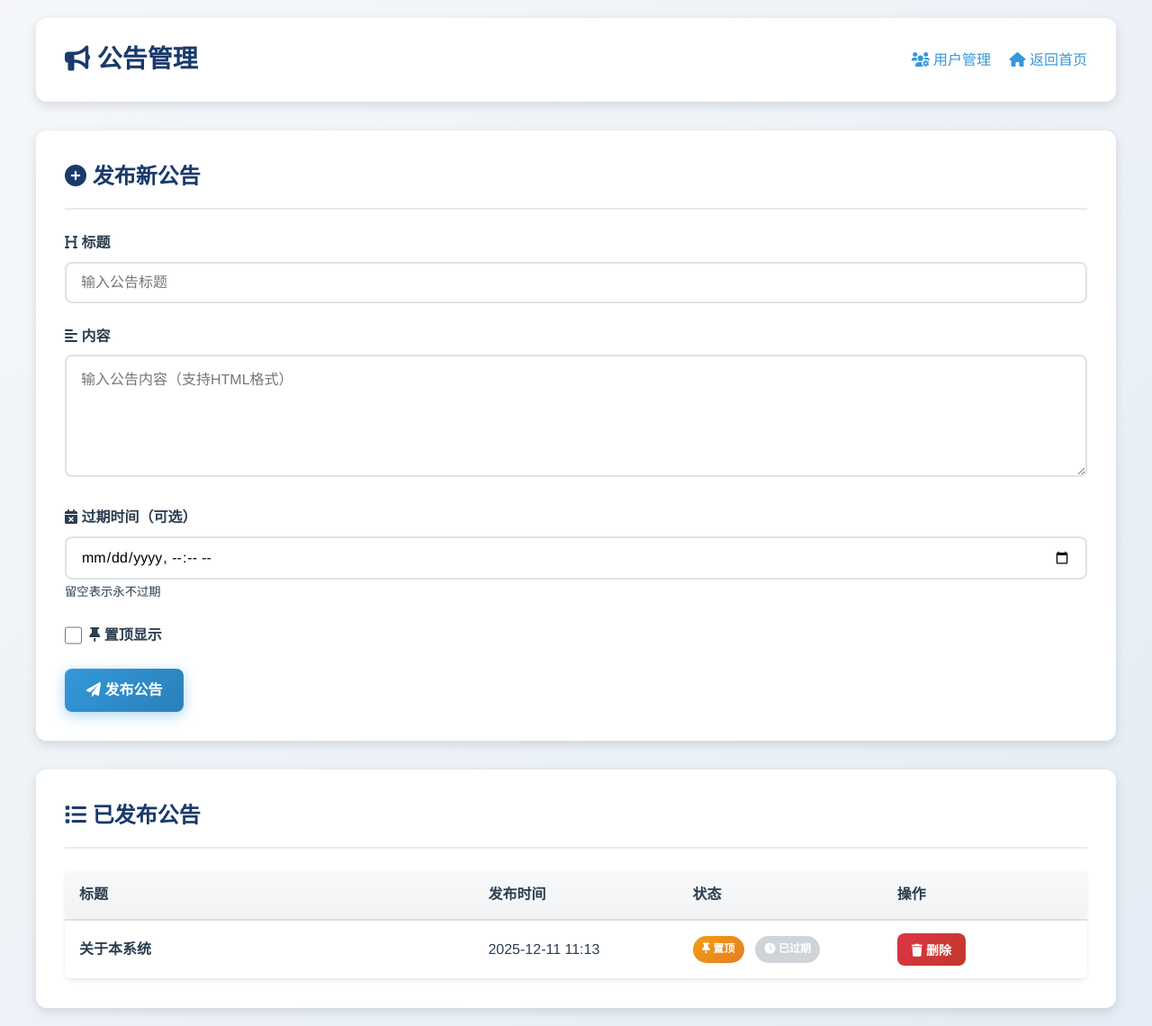
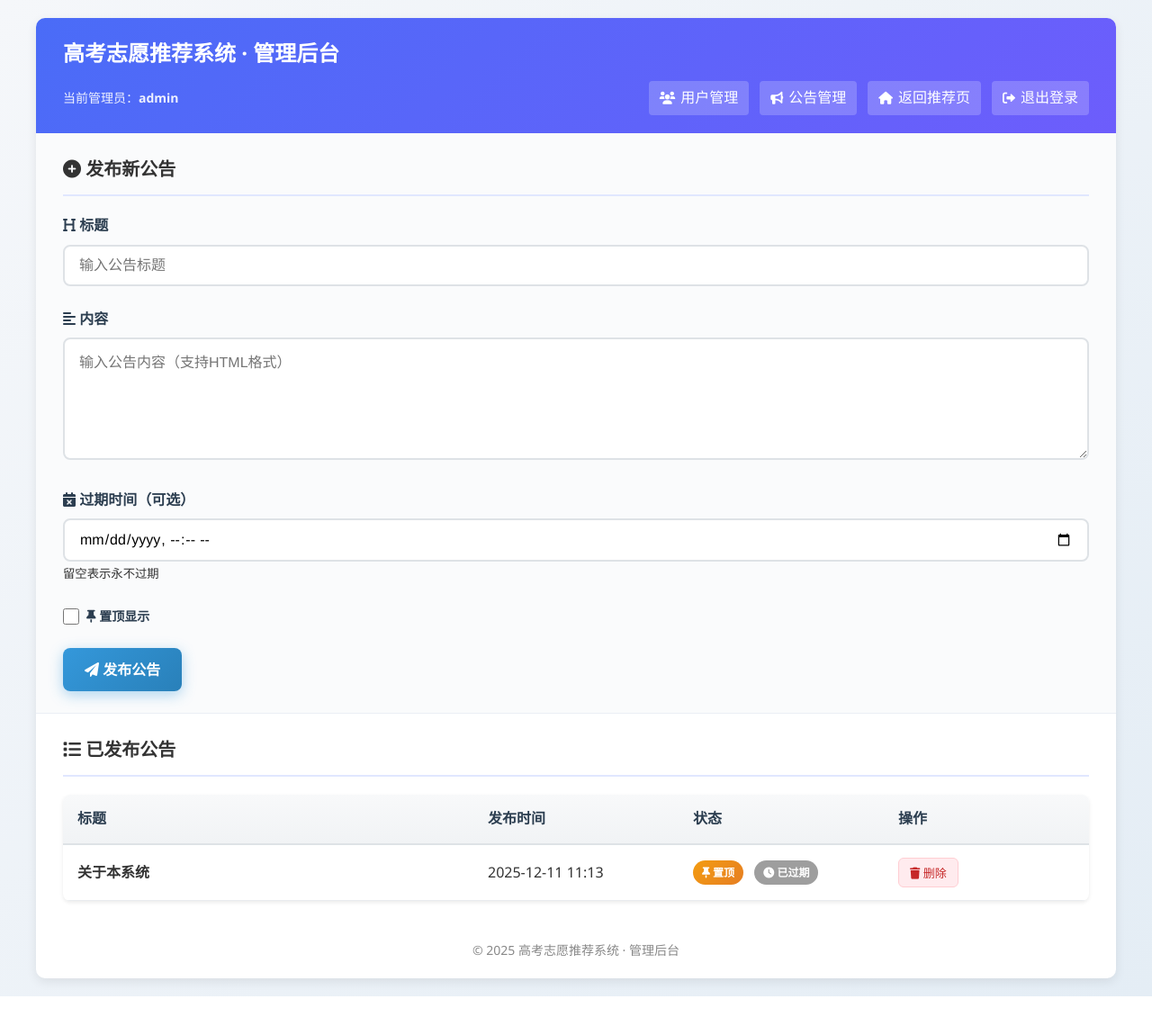
Before and after one commit to FairyBlue7/college-recommended-system, a Flask app: page /admin/announcements in a window 1280 px wide. Shown: the whole page at 90% size. After the commit the page ends 1107 px from the top, so only its background shows below. Run offline with Flask 3, Linux system fonts and the light colour scheme; a user stored in the database is signed in; data comes from the database, SQL or seed files in the repository.

Commit message:
Fix admin interface layout and add unified navigation with Font Awesome icons
Co-authored-by: FairyBlue7 <234391780+FairyBlue7@users.noreply.github.com>

```diff
--- a/college-recommender/templates/admin_announcements.html
+++ b/college-recommender/templates/admin_announcements.html
@@ -8,7 +8,16 @@
     <link rel="stylesheet" href="{{ url_for('static', filename='css/styles.css') }}">
     <link rel="stylesheet" href="https://cdnjs.cloudflare.com/ajax/libs/font-awesome/6.0.0/css/all.min.css">
     <style>
+        /* Base Styles */
+        * {
+            margin: 0;
+            padding: 0;
+            box-sizing: border-box;
+            font-family: "Segoe UI", "Microsoft YaHei", sans-serif;
+        }
         body {
+            background-color: #f5f7fa;
+            color: #333;
             padding: 20px;
             min-height: 100vh;
         }
@@ -16,69 +25,93 @@
         .container {
             max-width: 1200px;
             margin: 0 auto;
+            background: white;
+            border-radius: 10px;
+            box-shadow: 0 4px 12px rgba(0,0,0,0.08);
+            overflow: hidden;
         }
 
+        /* Header Styles - Match admin.html */
         .header {
-            background: white;
-            padding: 1.5rem 2rem;
-            border-radius: var(--radius-lg);
-            margin-bottom: 2rem;
-            box-shadow: var(--shadow-md);
+            background: linear-gradient(135deg, #4a6cf7, #6d5dfc);
+            color: white;
+            padding: 20px 30px;
+        }
+
+        .header h1 {
+            font-size: 24px;
+            font-weight: 600;
+            margin-bottom: 12px;
+        }
+
+        .header-bottom {
             display: flex;
             justify-content: space-between;
             align-items: center;
         }
 
-        .header h1 {
-            font-size: 1.75rem;
-            color: var(--primary-dark);
-            margin: 0;
+        .user-info {
+            font-size: 14px;
+            opacity: 0.9;
+        }
+
+        .header-actions {
+            display: flex;
+            gap: 12px;
         }
 
         .header-actions a {
+            color: white;
             text-decoration: none;
-            color: var(--accent);
-            font-weight: 500;
-            margin-left: 1rem;
-            transition: color var(--transition-base);
+            padding: 6px 12px;
+            border-radius: 4px;
+            background: rgba(255,255,255,0.2);
+            transition: background 0.2s;
+            display: inline-flex;
+            align-items: center;
+            gap: 6px;
         }
 
         .header-actions a:hover {
-            color: var(--accent-hover);
+            background: rgba(255,255,255,0.3);
         }
 
+        .header-actions a i {
+            font-size: 14px;
+        }
+
+        /* Content Sections */
         .form-section {
-            background: white;
-            padding: 2rem;
-            border-radius: var(--radius-lg);
-            box-shadow: var(--shadow-md);
-            margin-bottom: 2rem;
+            padding: 24px 30px;
+            background: #fafbfc;
+            border-bottom: 1px solid #eaeef5;
         }
 
         .form-section h2 {
-            font-size: 1.5rem;
-            color: var(--primary-dark);
-            margin-bottom: 1.5rem;
-            padding-bottom: 1rem;
-            border-bottom: 2px solid var(--gray-200);
+            font-size: 20px;
+            color: #333;
+            margin-bottom: 20px;
+            padding-bottom: 12px;
+            border-bottom: 2px solid #e0e7ff;
         }
 
         .checkbox-wrapper {
             display: flex;
             align-items: center;
-            gap: 0.5rem;
-            margin-top: 0.5rem;
+            gap: 8px;
+            margin-top: 8px;
         }
 
         .checkbox-wrapper input[type="checkbox"] {
-            width: 1.2rem;
-            height: 1.2rem;
+            width: 18px;
+            height: 18px;
             cursor: pointer;
         }
 
         .checkbox-wrapper label {
             cursor: pointer;
             margin: 0;
+            font-size: 14px;
         }
 
         textarea.form-control {
@@ -87,31 +120,29 @@
         }
 
         .list-section {
-            background: white;
-            padding: 2rem;
-            border-radius: var(--radius-lg);
-            box-shadow: var(--shadow-md);
+            padding: 24px 30px;
         }
 
         .list-section h2 {
-            font-size: 1.5rem;
-            color: var(--primary-dark);
-            margin-bottom: 1.5rem;
-            padding-bottom: 1rem;
-            border-bottom: 2px solid var(--gray-200);
+            font-size: 20px;
+            color: #333;
+            margin-bottom: 20px;
+            padding-bottom: 12px;
+            border-bottom: 2px solid #e0e7ff;
         }
 
         .table {
-            margin-top: 1rem;
+            margin-top: 16px;
         }
 
+        /* Badges */
         .badge {
             display: inline-block;
-            padding: 0.35rem 0.65rem;
+            padding: 4px 10px;
             border-radius: 20px;
-            font-size: 0.75rem;
+            font-size: 12px;
             font-weight: 600;
-            margin-right: 0.5rem;
+            margin-right: 8px;
         }
 
         .badge-pinned {
@@ -120,32 +151,43 @@
         }
 
         .badge-expired {
-            background: var(--gray-400);
+            background: #9e9e9e;
             color: white;
         }
 
+        /* Buttons */
         .btn-delete {
-            background: linear-gradient(135deg, var(--danger) 0%, #c0392b 100%);
-            color: white;
-            padding: 0.5rem 1rem;
-            border: none;
-            border-radius: var(--radius-md);
+            background-color: #ffebee;
+            color: #c62828;
+            border: 1px solid #ffcdd2;
+            padding: 6px 12px;
+            border-radius: 6px;
             cursor: pointer;
-            font-size: 0.875rem;
-            font-weight: 600;
-            transition: all var(--transition-base);
+            font-size: 13px;
+            font-weight: 500;
+            transition: all 0.2s;
         }
 
         .btn-delete:hover {
-            transform: translateY(-2px);
-            box-shadow: 0 4px 12px rgba(220, 53, 69, 0.4);
+            background-color: #ffcdd2;
         }
 
+        /* Empty State */
+        .empty-state {
+            text-align: center;
+            padding: 40px 0;
+            color: #888;
+        }
+
+        /* Responsive */
         @media (max-width: 768px) {
-            .header {
+            .header-bottom {
                 flex-direction: column;
-                gap: 1rem;
-                text-align: center;
+                gap: 12px;
+                align-items: flex-start;
+            }
+            .header-actions {
+                flex-wrap: wrap;
             }
         }
     </style>
@@ -153,14 +195,25 @@
 <body>
     <div class="container">
         <div class="header">
-            <h1><i class="fas fa-bullhorn"></i> 公告管理</h1>
-            <div class="header-actions">
-                <a href="{{ url_for('admin') }}">
-                    <i class="fas fa-users-cog"></i> 用户管理
-                </a>
-                <a href="{{ url_for('recommend_page') }}">
-                    <i class="fas fa-home"></i> 返回首页
-                </a>
+            <h1>高考志愿推荐系统 · 管理后台</h1>
+            <div class="header-bottom">
+                <div class="user-info">
+                    当前管理员：<strong>{{ session.username }}</strong>
+                </div>
+                <div class="header-actions">
+                    <a href="{{ url_for('admin_dashboard') }}">
+                        <i class="fas fa-users"></i> 用户管理
+                    </a>
+                    <a href="{{ url_for('manage_announcements') }}">
+                        <i class="fas fa-bullhorn"></i> 公告管理
+                    </a>
+                    <a href="{{ url_for('recommend_page') }}">
+                        <i class="fas fa-home"></i> 返回推荐页
+                    </a>
+                    <a href="{{ url_for('logout') }}">
+                        <i class="fas fa-sign-out-alt"></i> 退出登录
+                    </a>
+                </div>
             </div>
         </div>
 
@@ -247,12 +300,16 @@
                     </tbody>
                 </table>
             {% else %}
-                <div class="empty-state" style="padding: 3rem; text-align: center; color: var(--text-muted);">
-                    <i class="fas fa-inbox" style="font-size: 3rem; margin-bottom: 1rem;"></i>
+                <div class="empty-state">
+                    <i class="fas fa-inbox" style="font-size: 48px; margin-bottom: 16px; display: block;"></i>
                     <p>暂无公告</p>
                 </div>
             {% endif %}
         </div>
+
+        <footer style="text-align: center; padding: 20px; color: #888; font-size: 14px;">
+            © 2025 高考志愿推荐系统 · 管理后台
+        </footer>
     </div>
 </body>
 </html>
```
Also changed, not shown: college-recommender/templates/admin.html (+44 -8 lines).
